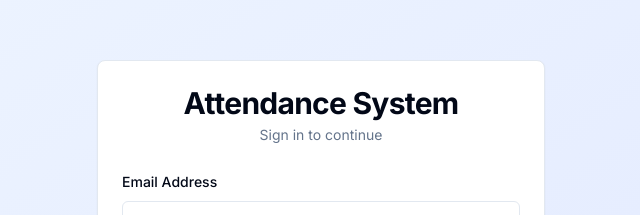
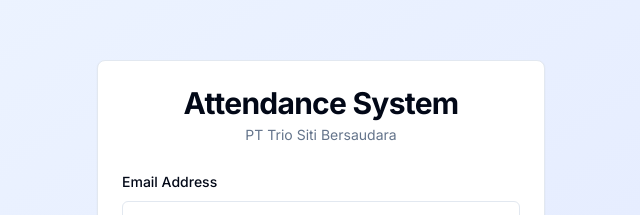
Before and after one commit to triositib-bkt/attendance, a Next.js app: page /login in a window 1280 px wide. Shown: the part 141-356 px from the top of the page, without its empty margins (319-959 px from the left). Built offline with nearby package versions, Linux system fonts and the light colour scheme.

Commit message:
Edit Login

```diff
--- a/app/login/page.tsx
+++ b/app/login/page.tsx
@@ -42,7 +42,7 @@
       <Card className="w-full max-w-md">
         <CardHeader className="space-y-1 text-center">
           <CardTitle className="text-3xl font-bold">Attendance System</CardTitle>
-          <CardDescription>Sign in to continue</CardDescription>
+          <CardDescription>PT Trio Siti Bersaudara</CardDescription>
         </CardHeader>
         <CardContent>
           <form onSubmit={handleLogin} className="space-y-4">
```
